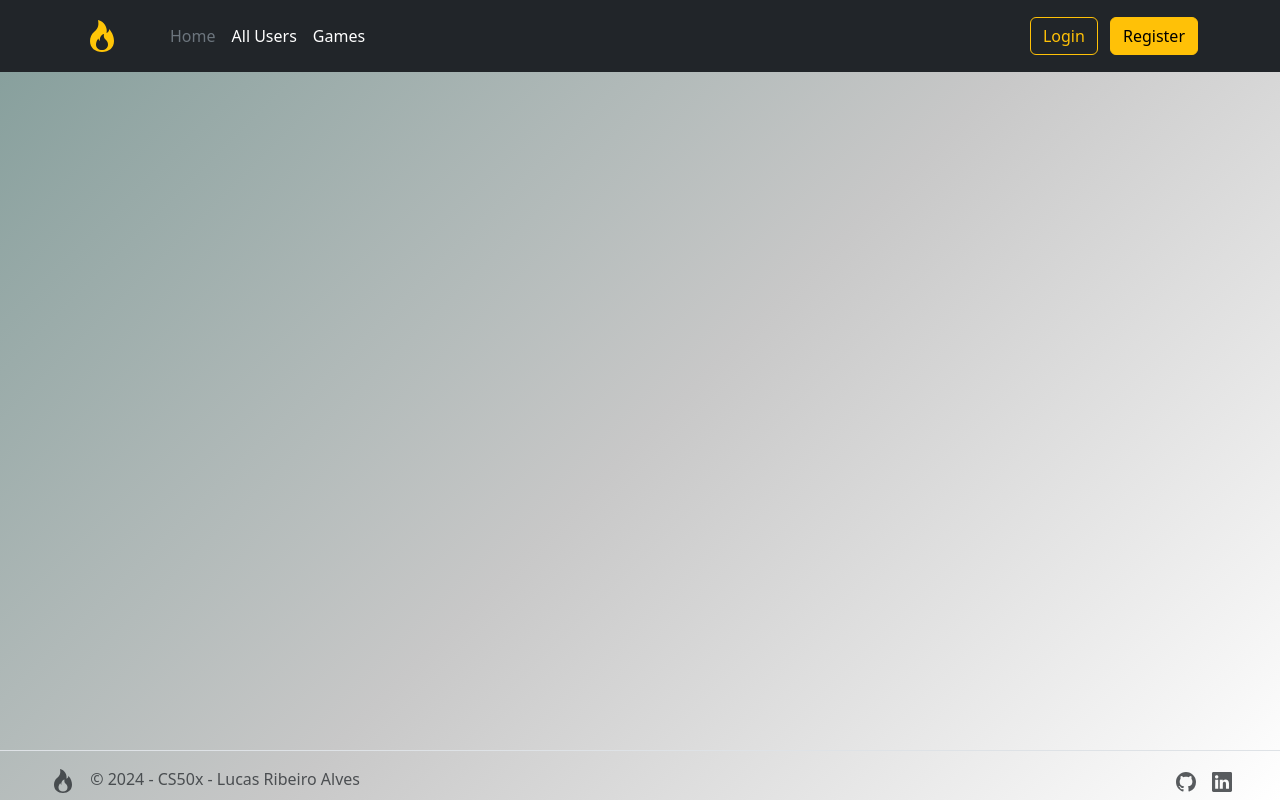
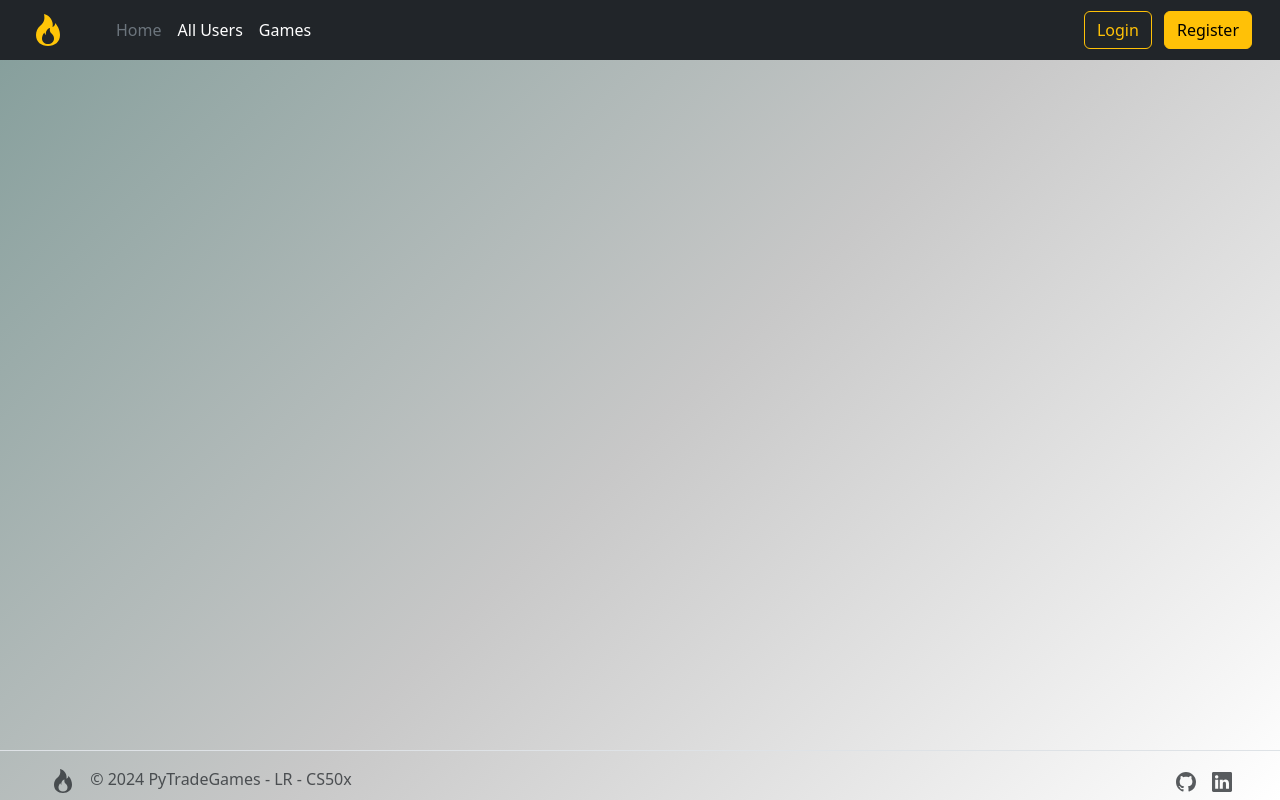
Before and after one commit to lribeiroalves/final_project, a Python web app: template PyTradeGames/blueprints/webui/templates/layout.html in a window 1280 px wide. Run offline with Jinja, Linux system fonts and the light colour scheme; the template is opened without the code that fills it, so the values that code supplies are empty.

Commit message:
fixing footer and header

```diff
--- a/PyTradeGames/blueprints/webui/static/css/header.css
+++ b/PyTradeGames/blueprints/webui/static/css/header.css
@@ -9,3 +9,9 @@
         padding-right: 40px !important;
     }
 }
+
+@media (min-width: 768px) {
+    header, nav {
+        height: 60px;
+    }
+}
--- a/PyTradeGames/blueprints/webui/static/css/layout.css
+++ b/PyTradeGames/blueprints/webui/static/css/layout.css
@@ -8,7 +8,7 @@ html {
 }
 
 body {
-    margin-bottom: 5px; /* Margin bottom by the footer height */
+    margin-bottom: 30px; /* Margin bottom by the footer height */
     background: rgb(131,157,154);
     background: linear-gradient(135deg, rgba(131,157,154,1) 0%, rgba(200,200,200,1) 52%, rgba(255,255,255,1) 100%);
 }
--- a/PyTradeGames/blueprints/webui/templates/layout.html
+++ b/PyTradeGames/blueprints/webui/templates/layout.html
@@ -17,8 +17,8 @@
     </head>
     <body class="d-flex flex-column h-100">
         <header>
-            <nav class="p-3 text-bg-dark">
-                <div class="container">
+            <nav class="p-3 text-bg-dark d-flex align-items-center">
+                <div class="container-fluid">
                     <div class="d-flex flex-wrap align-items-center justify-content-center justify-content-lg-start">
                         <a href="/" class="d-flex align-items-center mb-2 mb-lg-0 text-white text-decoration-none">
                             <svg xmlns="http://www.w3.org/2000/svg" width="40" height="32" fill="currentColor" class="bi bi-fire" viewBox="0 0 16 16" style="color: rgb(255, 197, 7);">
@@ -60,7 +60,7 @@
                     <path d="M8 16c3.314 0 6-2 6-5.5 0-1.5-.5-4-2.5-6 .25 1.5-1.25 2-1.25 2C11 4 9 .5 6 0c.357 2 .5 4-2 6-1.25 1-2 2.729-2 4.5C2 14 4.686 16 8 16m0-1c-1.657 0-3-1-3-2.75 0-.75.25-2 1.25-3C6.125 10 7 10.5 7 10.5c-.375-1.25.5-3.25 2-3.5-.179 1-.25 2 1 3 .625.5 1 1.364 1 2.25C11 14 9.657 15 8 15"/>
                 </svg>
             </a>
-            <span class="mb-3 mb-md-0 text-body-secondary">© 2024 - CS50x - Lucas Ribeiro Alves</span>
+            <span class="mb-3 mb-md-0 text-body-secondary">© 2024 PyTradeGames - LR - CS50x</span>
           </div>
 
           <div class="col-md-4">
```
